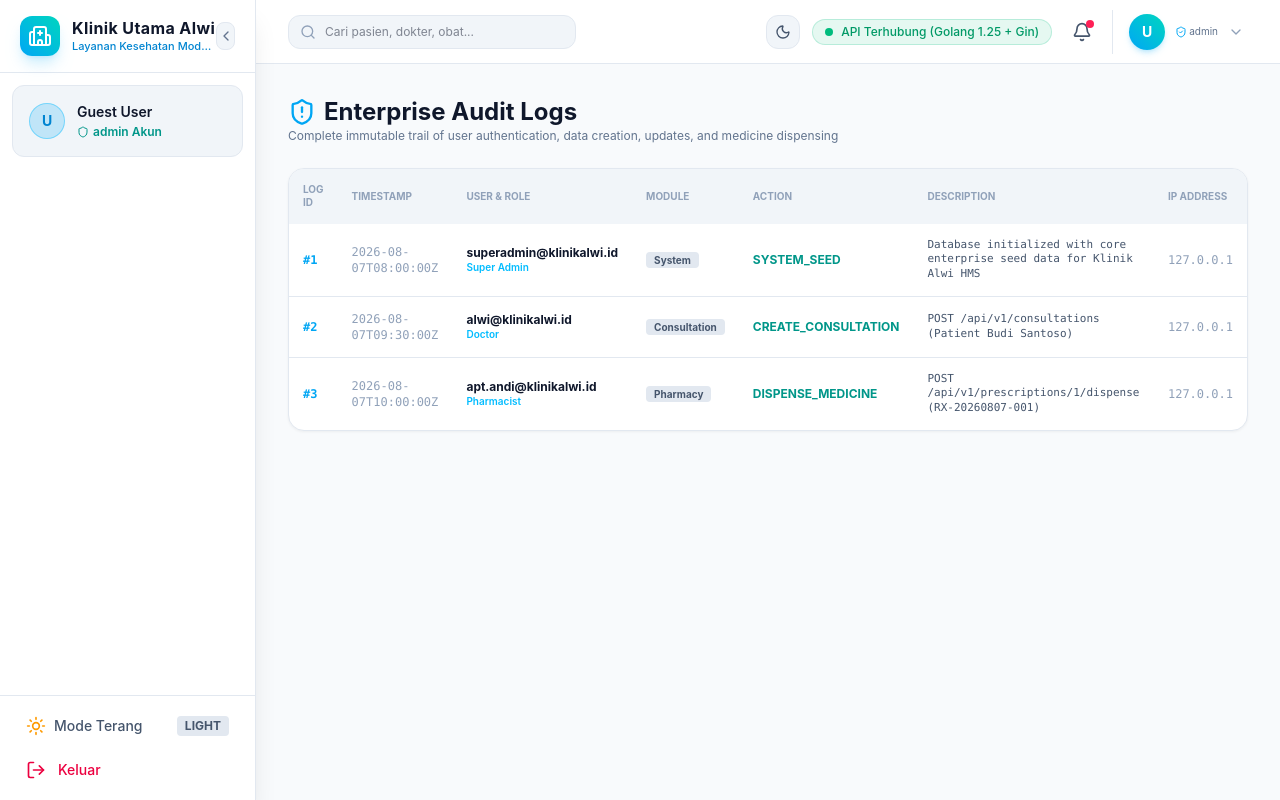
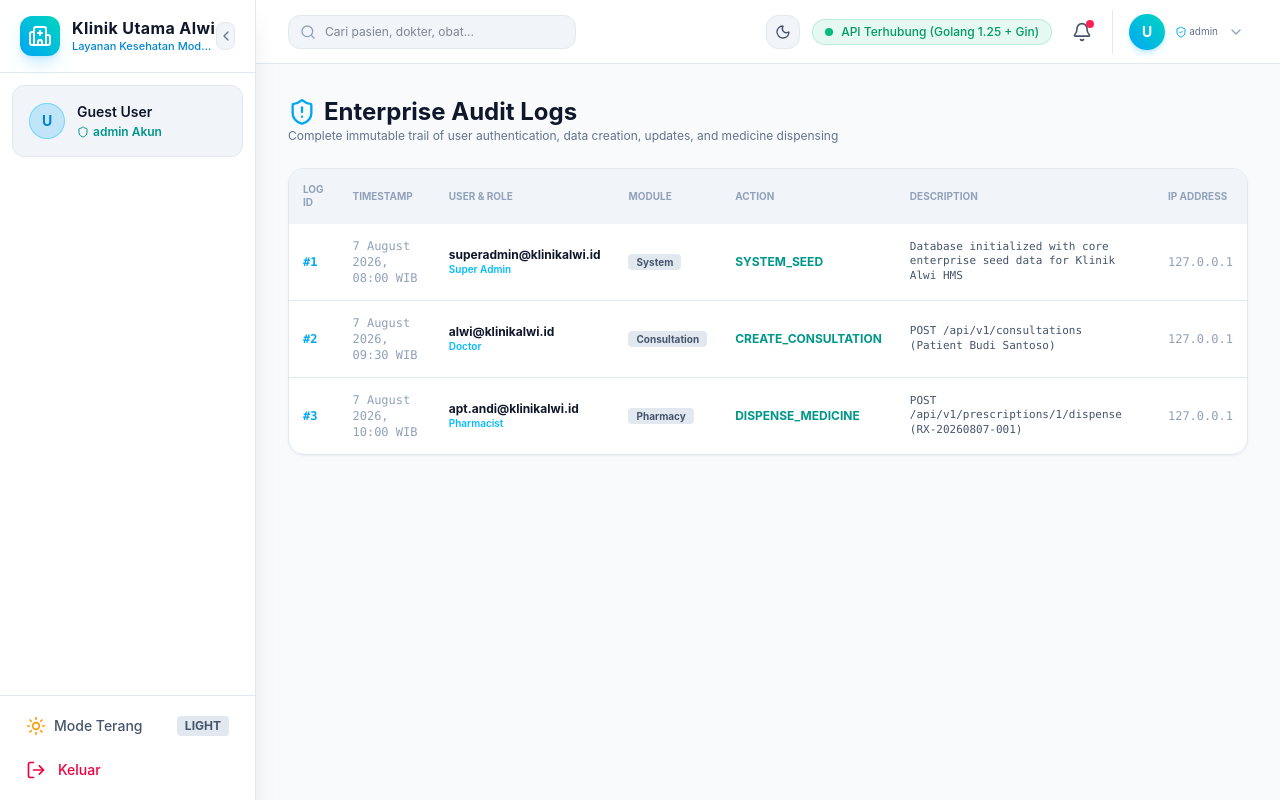
Before and after one commit to randyfp21/ProjectKlinikAlwi, a React (Vite) app in the folder frontend/: page /dashboard/audit-logs in a window 1280 px wide. Built offline with nearby package versions, Linux system fonts and the light colour scheme; sample sign-in values are in the browser's storage.

Commit message:
feat: Format all dates across the system to '10 January 2026' (dd Mmmm yyyy) format

```diff
--- a/frontend/src/pages/AppointmentPage.tsx
+++ b/frontend/src/pages/AppointmentPage.tsx
@@ -5,6 +5,7 @@ import { useAuthStore } from '../store/useAuthStore';
 import { useLanguageStore } from '../store/useLanguageStore';
 import { useConsultationStore } from '../store/useConsultationStore';
 import { apiClient } from '../api/client';
+import { formatDateIndonesian } from '../utils/formatDate';
 
 export const AppointmentPage: React.FC = () => {
   const { user } = useAuthStore();
@@ -342,7 +343,7 @@ export const AppointmentPage: React.FC = () => {
                       <div className="text-[10px] text-slate-500 dark:text-slate-400">{app.doctor?.practice_room}</div>
                     </td>
                     <td className="p-3.5">
-                      <div className="font-semibold text-slate-800 dark:text-slate-200">{app.appointment_date}</div>
+                      <div className="font-semibold text-slate-800 dark:text-slate-200">{formatDateIndonesian(app.appointment_date)}</div>
                       <div className="text-[10px] font-mono text-sky-500">{app.time_slot}</div>
                     </td>
                     <td className="p-3.5 text-slate-600 dark:text-slate-400">{app.complaint}</td>
--- a/frontend/src/pages/AuditLogPage.tsx
+++ b/frontend/src/pages/AuditLogPage.tsx
@@ -1,6 +1,7 @@
 import React from 'react';
-import { ShieldAlert, Activity, UserCheck, Terminal } from 'lucide-react';
+import { ShieldAlert, Database, Lock } from 'lucide-react';
 import { AuditLog } from '../types';
+import { formatDateTimeIndonesian } from '../utils/formatDate';
 
 export const AuditLogPage: React.FC = () => {
   const mockLogs: AuditLog[] = [
@@ -38,7 +39,7 @@ export const AuditLogPage: React.FC = () => {
               {mockLogs.map((log) => (
                 <tr key={log.id} className="hover:bg-slate-50 dark:hover:bg-slate-800/40 transition">
                   <td className="p-3.5 font-mono font-bold text-sky-500">#{log.id}</td>
-                  <td className="p-3.5 font-mono text-slate-400">{log.created_at}</td>
+                  <td className="p-3.5 font-mono text-slate-400">{formatDateTimeIndonesian(log.created_at)}</td>
                   <td className="p-3.5">
                     <div className="font-bold text-slate-900 dark:text-slate-100">{log.user_email}</div>
                     <div className="text-[10px] text-sky-400 font-semibold">{log.user_role}</div>
--- a/frontend/src/pages/ConsultationPage.tsx
+++ b/frontend/src/pages/ConsultationPage.tsx
@@ -7,6 +7,7 @@ import { useMedicineStore } from '../store/useMedicineStore';
 import { useInvoiceStore } from '../store/useInvoiceStore';
 import { useConsultationStore } from '../store/useConsultationStore';
 import { apiClient } from '../api/client';
+import { formatDateIndonesian } from '../utils/formatDate';
 
 interface SelectedRxItem {
   medicine_id: number;
@@ -595,7 +596,7 @@ export const ConsultationPage: React.FC = () => {
                       </td>
                       <td className="p-3">
                         <span className="px-2 py-0.5 rounded bg-amber-500/10 text-amber-600 border border-amber-500/20 font-mono text-[10px] font-bold">
-                          {item.expiry_date || '2027-12-31'}
+                          {formatDateIndonesian(item.expiry_date || '2027-12-31')}
                         </span>
                       </td>
                       <td className="p-3 font-bold text-teal-500">Rp {item.subtotal.toLocaleString()}</td>
--- a/frontend/src/pages/MedicalRecordPage.tsx
+++ b/frontend/src/pages/MedicalRecordPage.tsx
@@ -4,6 +4,7 @@ import { MedicalRecord } from '../types';
 import { useAuthStore } from '../store/useAuthStore';
 import { useLanguageStore } from '../store/useLanguageStore';
 import { apiClient } from '../api/client';
+import { formatDateIndonesian } from '../utils/formatDate';
 
 export const MedicalRecordPage: React.FC = () => {
   const { user } = useAuthStore();
@@ -345,7 +346,7 @@ export const MedicalRecordPage: React.FC = () => {
                       {mr.record_number}
                     </span>
                     <div className="text-[11px] font-semibold text-slate-500 mt-1 flex items-center gap-1">
-                      <Calendar className="w-3 h-3 text-slate-400" /> {mr.visit_date}
+                      <Calendar className="w-3 h-3 text-slate-400" /> {formatDateIndonesian(mr.visit_date)}
                     </div>
                   </td>
 
--- a/frontend/src/pages/PaymentHistoryPage.tsx
+++ b/frontend/src/pages/PaymentHistoryPage.tsx
@@ -5,6 +5,7 @@ import { useAuthStore } from '../store/useAuthStore';
 import { useLanguageStore } from '../store/useLanguageStore';
 import { useCMSStore } from '../store/useCMSStore';
 import { Invoice } from '../types';
+import { formatDateTimeIndonesian } from '../utils/formatDate';
 
 export const PaymentHistoryPage: React.FC = () => {
   const { user } = useAuthStore();
@@ -99,7 +100,7 @@ export const PaymentHistoryPage: React.FC = () => {
                     className="hover:bg-emerald-500/10 cursor-pointer transition"
                   >
                     <td className="p-3.5 font-mono text-slate-400 text-[11px]">
-                      {inv.paid_at ? new Date(inv.paid_at).toLocaleString() : inv.created_at}
+                      {formatDateTimeIndonesian(inv.paid_at || inv.created_at)}
                     </td>
                     <td className="p-3.5">
                       <span className="px-2.5 py-1 rounded-lg bg-emerald-500/10 text-emerald-600 border border-emerald-500/20 font-mono font-bold">
@@ -170,7 +171,7 @@ export const PaymentHistoryPage: React.FC = () => {
                   Official Cashier Receipt — {selectedInvoice.patient?.full_name}
                 </h2>
                 <p className="text-xs text-slate-400">
-                  Paid Date: {selectedInvoice.paid_at ? new Date(selectedInvoice.paid_at).toLocaleString() : selectedInvoice.created_at} | Method: {selectedInvoice.payment_method}
+                  Paid Date: {formatDateTimeIndonesian(selectedInvoice.paid_at || selectedInvoice.created_at)} | Method: {selectedInvoice.payment_method}
                 </p>
               </div>
             </div>
--- a/frontend/src/pages/PharmacyPage.tsx
+++ b/frontend/src/pages/PharmacyPage.tsx
@@ -3,6 +3,7 @@ import { Pill, Search, Plus, AlertTriangle, CheckCircle2, History, Package, Edit
 import { useMedicineStore } from '../store/useMedicineStore';
 import { useAuthStore } from '../store/useAuthStore';
 import { Medicine, MedicineCategory } from '../types';
+import { formatDateIndonesian } from '../utils/formatDate';
 
 export const PharmacyPage: React.FC = () => {
   const { user } = useAuthStore();
@@ -351,7 +352,7 @@ export const PharmacyPage: React.FC = () => {
                         </td>
 
                         <td className="py-4 px-4 whitespace-nowrap">
-                          <div className="font-mono font-bold text-xs text-rose-600 dark:text-rose-400">{med.expiry_date || '-'}</div>
+                          <div className="font-mono font-bold text-xs text-rose-600 dark:text-rose-400">{formatDateIndonesian(med.expiry_date)}</div>
                           <div className="text-[10px] text-slate-400 mt-0.5">Batch: {med.batch_number || 'N/A'}</div>
                         </td>
 
@@ -819,7 +820,7 @@ export const PharmacyPage: React.FC = () => {
               </div>
               <div className="flex justify-between py-1">
                 <span className="text-slate-500">Expired Date:</span>
-                <span className="font-mono font-bold text-rose-600 dark:text-rose-400">{selectedMedDetail.expiry_date}</span>
+                <span className="font-mono font-bold text-rose-600 dark:text-rose-400">{formatDateIndonesian(selectedMedDetail.expiry_date)}</span>
               </div>
             </div>
 
--- /dev/null
+++ b/frontend/src/utils/formatDate.ts
@@ -0,0 +1,53 @@
+/**
+ * Helper function to format any date string or Date object to "10 January 2026" (dd Mmmm yyyy)
+ */
+export const formatDateIndonesian = (dateInput?: string | Date | null): string => {
+  if (!dateInput) return '-';
+
+  const date = typeof dateInput === 'string' ? new Date(dateInput) : dateInput;
+  if (isNaN(date.getTime())) {
+    // If it's already a formatted date string like '2026-08-19'
+    if (typeof dateInput === 'string' && dateInput.includes('-')) {
+      const parts = dateInput.split('T')[0].split('-');
+      if (parts.length === 3) {
+        const year = parts[0];
+        const monthIndex = parseInt(parts[1], 10) - 1;
+        const day = parseInt(parts[2], 10);
+        const months = [
+          'January', 'February', 'March', 'April', 'May', 'June',
+          'July', 'August', 'September', 'October', 'November', 'December'
+        ];
+        if (monthIndex >= 0 && monthIndex < 12) {
+          return `${day} ${months[monthIndex]} ${year}`;
+        }
+      }
+    }
+    return String(dateInput);
+  }
+
+  const day = date.getDate();
+  const months = [
+    'January', 'February', 'March', 'April', 'May', 'June',
+    'July', 'August', 'September', 'October', 'November', 'December'
+  ];
+  const month = months[date.getMonth()];
+  const year = date.getFullYear();
+
+  return `${day} ${month} ${year}`;
+};
+
+/**
+ * Helper function to format date with time if needed
+ */
+export const formatDateTimeIndonesian = (dateInput?: string | Date | null): string => {
+  if (!dateInput) return '-';
+
+  const date = typeof dateInput === 'string' ? new Date(dateInput) : dateInput;
+  if (isNaN(date.getTime())) return formatDateIndonesian(dateInput);
+
+  const dateStr = formatDateIndonesian(date);
+  const hours = date.getHours().toString().padStart(2, '0');
+  const minutes = date.getMinutes().toString().padStart(2, '0');
+
+  return `${dateStr}, ${hours}:${minutes} WIB`;
+};
```
Also changed, not shown: frontend/src/pages/BillingPage.tsx (+6 -5 lines).
